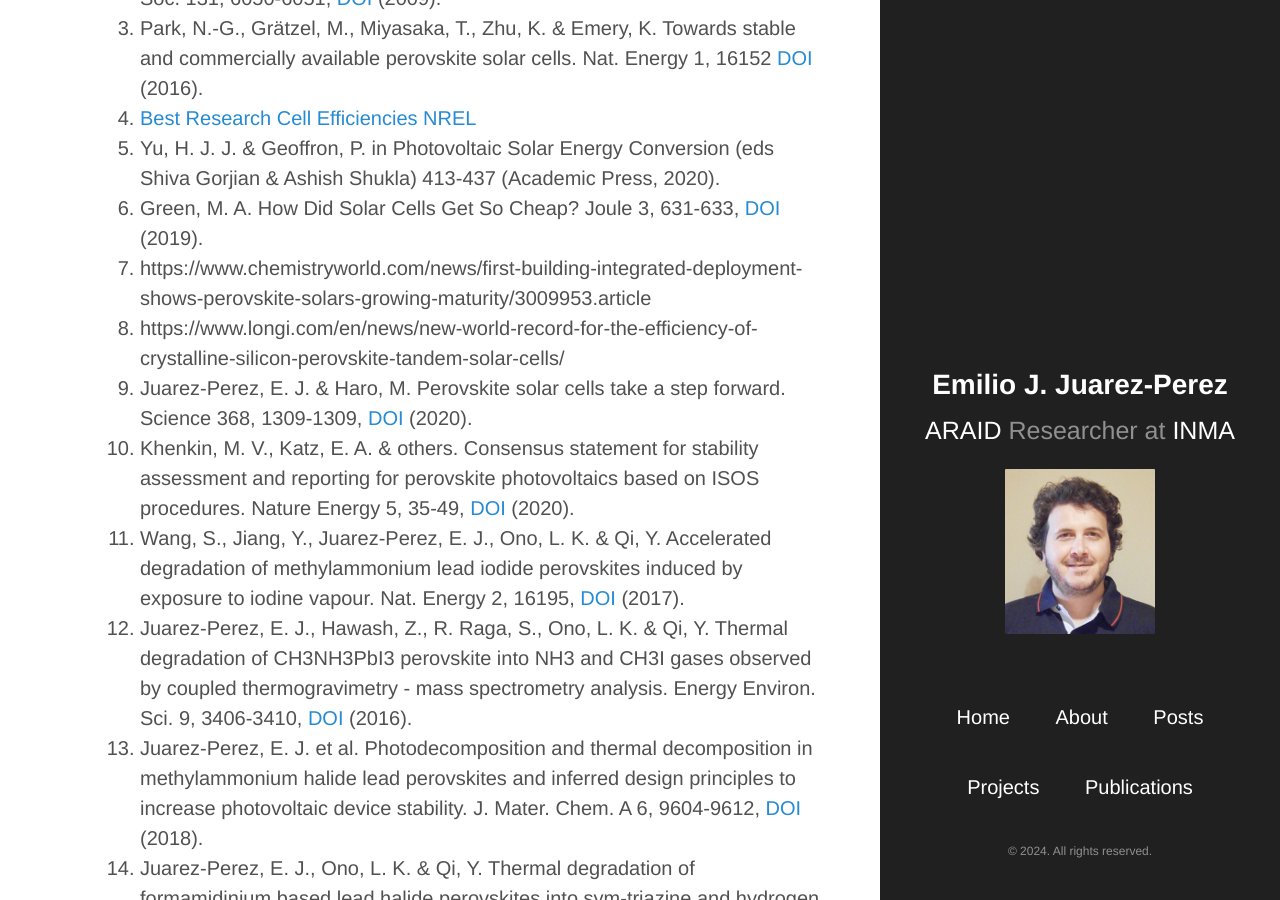
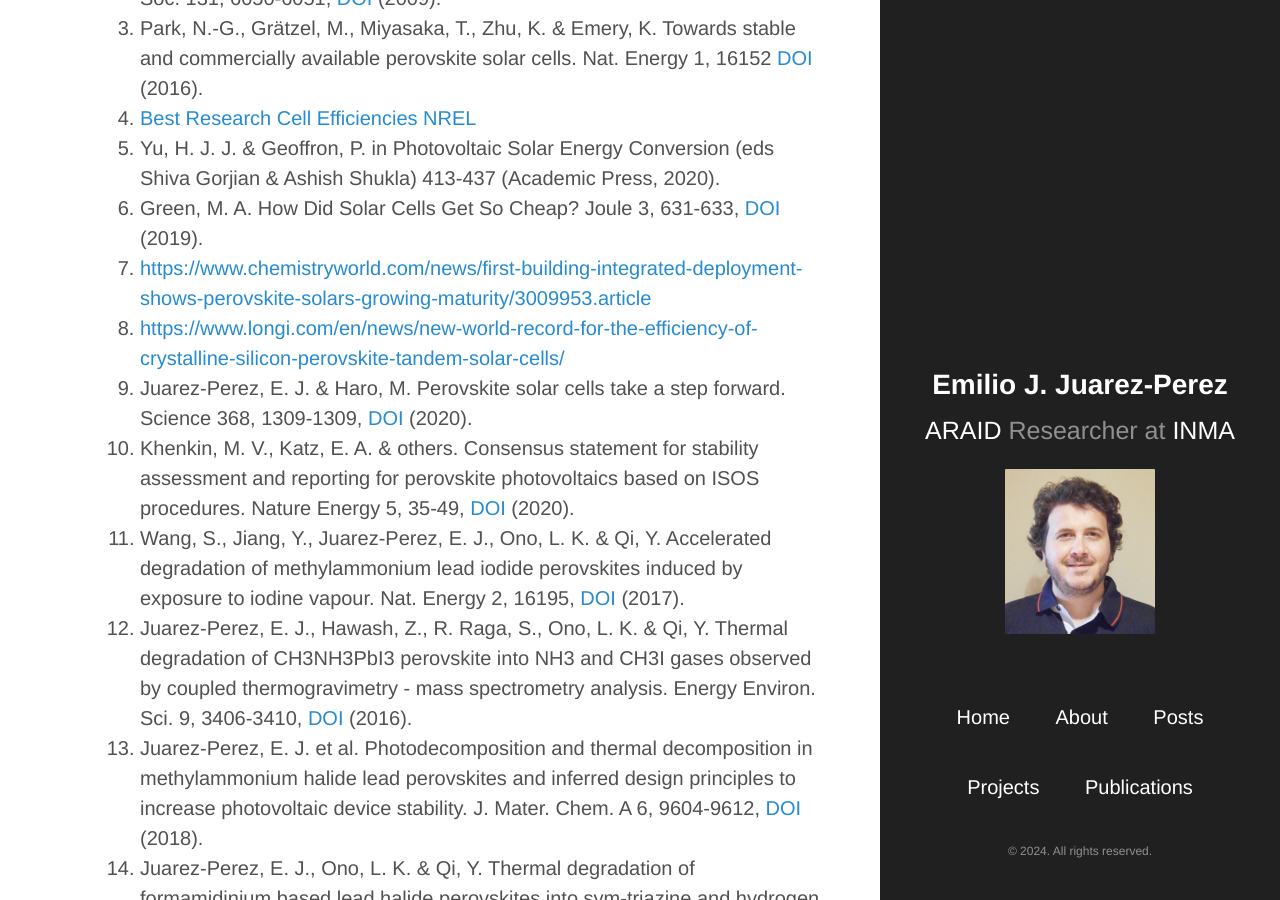
Before and after one commit to ejjpweb/ejjpweb.github.io, a Jekyll site: the page built from _posts/2024-07-10-Listado_Referencias.md, in a window 1280 px wide and 900 px high, scrolled down 377 px. Built offline with Jekyll 4.4.1, drawn with Linux system fonts in a browser that asks for light colours.

Commit message:
resubida de refs2

```diff
--- a/_posts/2024-07-10-Listado_Referencias.md
+++ b/_posts/2024-07-10-Listado_Referencias.md
@@ -7,14 +7,15 @@ tags: []
 ---
 
 
+
 1. Lewis, N. S. Toward cost-effective solar energy use. Science 315, 798-801, [DOI](https://doi.org/10.1126/science.1137014) (2007).
 2. Kojima, A., Teshima, K., Shirai, Y. & Miyasaka, T. Organometal Halide Perovskites as Visible-Light Sensitizers for Photovoltaic Cells. J. Am. Chem. Soc. 131, 6050-6051, [DOI](https://doi.org/10.1021/ja809598r) (2009).
 3. Park, N.-G., Grätzel, M., Miyasaka, T., Zhu, K. & Emery, K. Towards stable and commercially available perovskite solar cells. Nat. Energy 1, 16152 [DOI](https://doi.org/10.1038/nenergy.2016.152) (2016).
 4. [Best Research Cell Efficiencies NREL](https://www.nrel.gov/pv/assets/pdfs/best-research-cell-efficiencies.pdf)
 5. Yu, H. J. J. & Geoffron, P. in Photovoltaic Solar Energy Conversion   (eds Shiva Gorjian & Ashish Shukla)  413-437 (Academic Press, 2020).
 6. Green, M. A. How Did Solar Cells Get So Cheap? Joule 3, 631-633, [DOI](https://doi.org/10.1016/j.joule.2019.02.010) (2019).
-7. https://www.chemistryworld.com/news/first-building-integrated-deployment-shows-perovskite-solars-growing-maturity/3009953.article
-8. https://www.longi.com/en/news/new-world-record-for-the-efficiency-of-crystalline-silicon-perovskite-tandem-solar-cells/
+7. <https://www.chemistryworld.com/news/first-building-integrated-deployment-shows-perovskite-solars-growing-maturity/3009953.article>
+8. <https://www.longi.com/en/news/new-world-record-for-the-efficiency-of-crystalline-silicon-perovskite-tandem-solar-cells/>
 9. Juarez-Perez, E. J. & Haro, M. Perovskite solar cells take a step forward. Science 368, 1309-1309, [DOI](https://doi.org/10.1126/science.abc5401) (2020).
 10. Khenkin, M. V., Katz, E. A. & others. Consensus statement for stability assessment and reporting for perovskite photovoltaics based on ISOS procedures. Nature Energy 5, 35-49, [DOI](https://doi.org/10.1038/s41560-019-0529-5) (2020).
 11. Wang, S., Jiang, Y., Juarez-Perez, E. J., Ono, L. K. & Qi, Y. Accelerated degradation of methylammonium lead iodide perovskites induced by exposure to iodine vapour. Nat. Energy 2, 16195, [DOI](https://doi.org/10.1038/nenergy.2016.195) (2017).
@@ -30,8 +31,8 @@ tags: []
 21. Dunfield, S. P. et al. From Defects to Degradation: A Mechanistic Understanding of Degradation in Perovskite Solar Cell Devices and Modules. Adv. Energy Mater. 10, 1904054, [DOI](https://doi.org/10.1002/aenm.201904054) (2020).
 22. Juarez-Perez, E. J., Momblona, C., Casas, R. & Haro, M. Enhanced Power Point Tracking for High Hysteresis Perovskite Solar Cells: A Galvanostatic Approach. arXiv, [DOI](https://doi.org/10.48550/arXiv.2312.03124) (2023).
 23. Juarez-Perez, E. J., Momblona, C., Casas, R. & Haro, M. Enhanced power-point tracking for high-hysteresis perovskite solar cells with a galvanostatic approach. Cell Reports Physical Science 5, 101885 [DOI](https://doi.org/10.1016/j.xcrp.2024.101885) (2024).
-24. https://www.nrel.gov/news/program/2018/10-years-duck-curve.html
-25. https://www.caiso.com/documents/flexibleresourceshelprenewables_fastfacts.pdf
+24. <https://www.nrel.gov/news/program/2018/10-years-duck-curve.html>
+25. <https://www.caiso.com/documents/flexibleresourceshelprenewables_fastfacts.pdf>
 26. López Prol, J., Steininger, K. W. & Zilberman, D. The cannibalization effect of wind and solar in the California wholesale electricity market. Energy Economics 85, 104552, [DOI](https://doi.org/10.1016/j.eneco.2019.104552) (2020).
 27. Peña, J. I., Rodríguez, R. & Mayoral, S. Cannibalization, depredation, and market remuneration of power plants. Energy Policy 167, 113086, [DOI](https://doi.org/10.1016/j.enpol.2022.113086) (2022).
 28. Ciria-Ramos, I., Juarez-Perez, E. J. & Haro, M. Solar Energy Storage Using a Cu2O-TiO2 Photocathode in a Lithium Battery. Small, 2301244, [DOI](https://doi.org/10.1002/smll.202301244) (2023).
```
